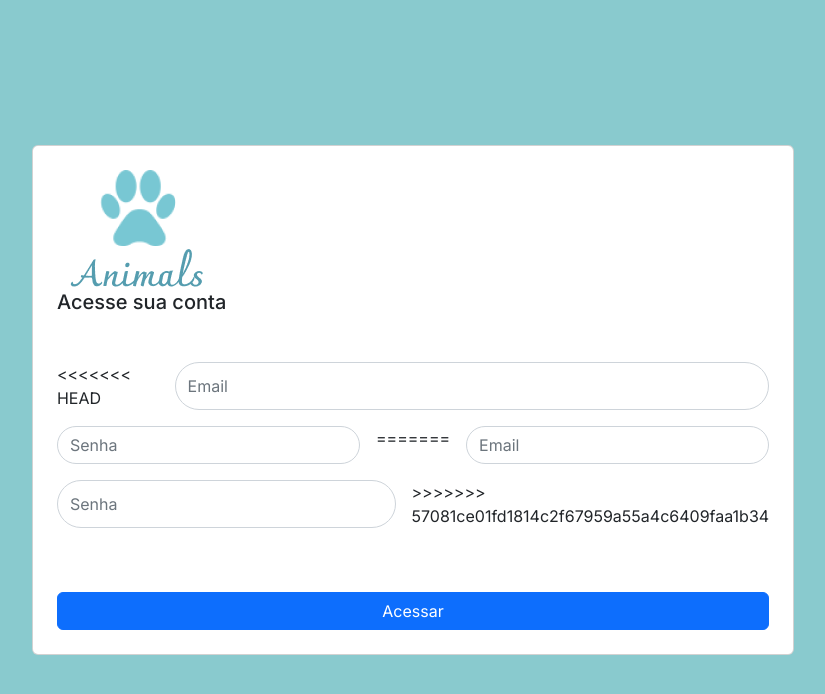
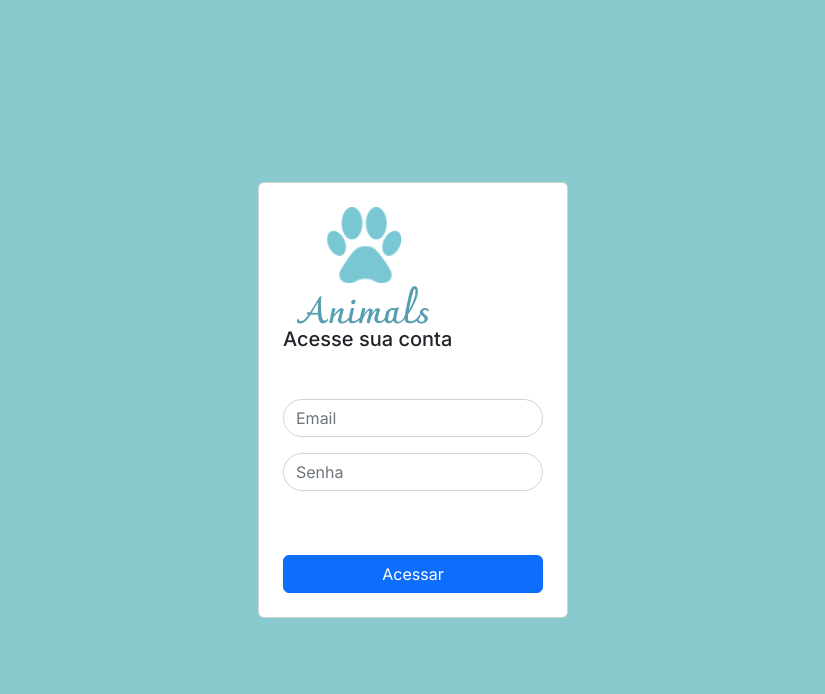
Before and after one commit to JohnyPSant/ProjetoPP, a PHP site: page /login.php in a window 1280 px wide. Shown: the top 694 px of the page, without its empty margins (227-1052 px from the left). Run offline with PHP 8.4, Linux system fonts and the light colour scheme.

Commit message:
atualização de páginas

```diff
--- a/login.php
+++ b/login.php
@@ -39,17 +39,13 @@
         </div>
         <h5 class="card-title align-center mb-5 ">Acesse sua conta</h5>
         <div class="mb-3 d-flex gap-3">
-<<<<<<< HEAD
-                <input placeholder="Email" type="email" class="form-control rounded-5" id="inputEmail" name = "mail">
+
+            <input placeholder="Email" type="email" class="form-control rounded-5" id="inputEmail" name="mail">
         </div>
         <div class="mb-3 d-flex gap-3">
-                <input placeholder="Senha" type="password" class="form-control rounded-5" id="inputSenha" name = "senha">
-=======
-                <input placeholder="Email" type="email" class="form-control rounded-5" id="inputEmail">
-            </div>
-            <div class="mb-3 d-flex gap-3">
-                <input placeholder="Senha" type="password" class="form-control rounded-5" id="inputSenha">
->>>>>>> 57081ce01fd1814c2f67959a55a4c6409faa1b34
+            <input placeholder="Senha" type="password" class="form-control rounded-5" id="inputSenha" name="senha">
+
+
         </div>
         <button type="submit" class="btn btn-primary mt-5">Acessar</button>
         <?php if ($erro == 1) echo "<br><span align=center style='color:red'>Usuario ou senha inválida, tente novamente.</span><br>"; ?>
```
Also changed, not shown: doacao.php (+9 -5 lines). Lines whose indentation alone changed are shown as unchanged.
